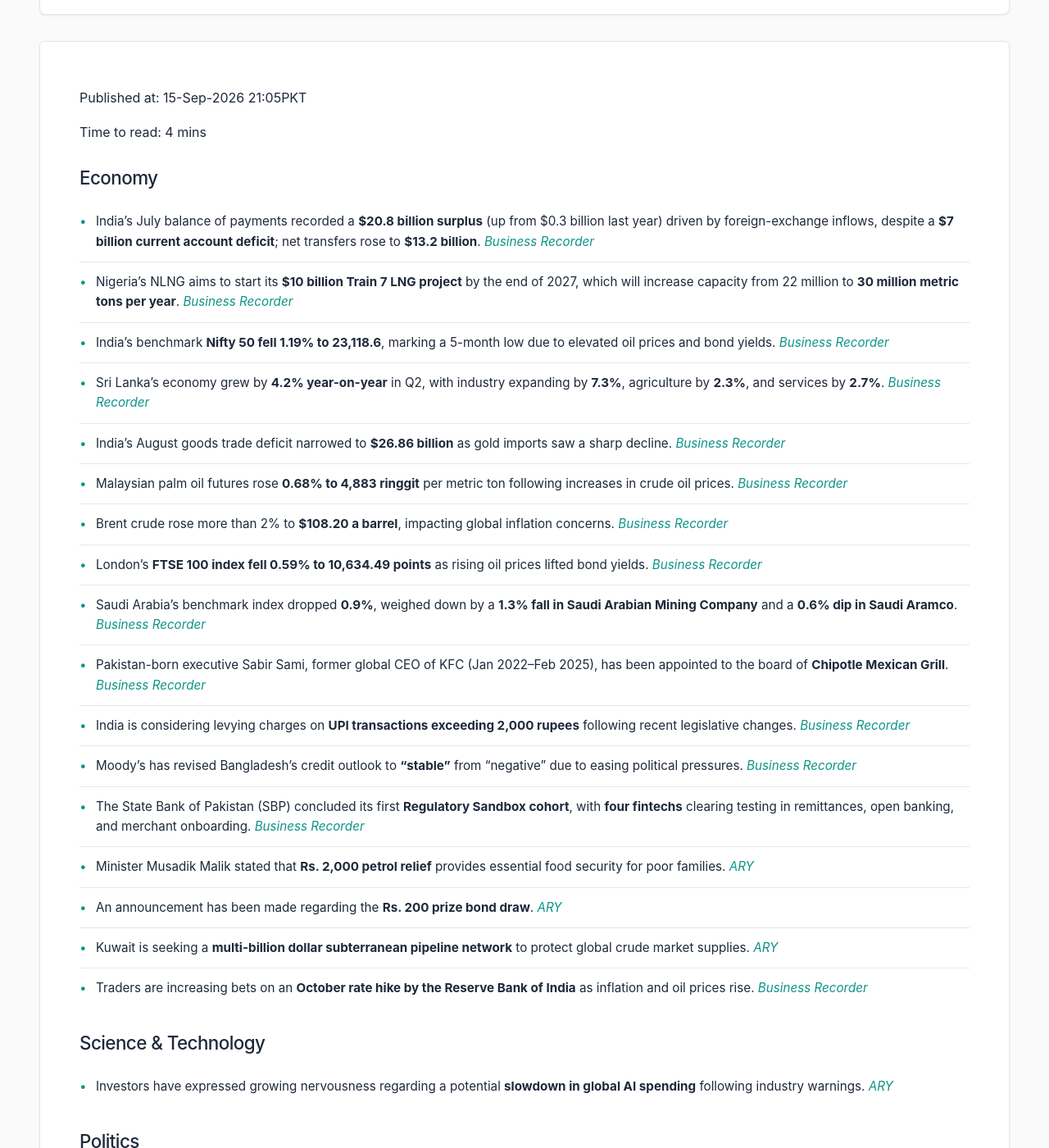
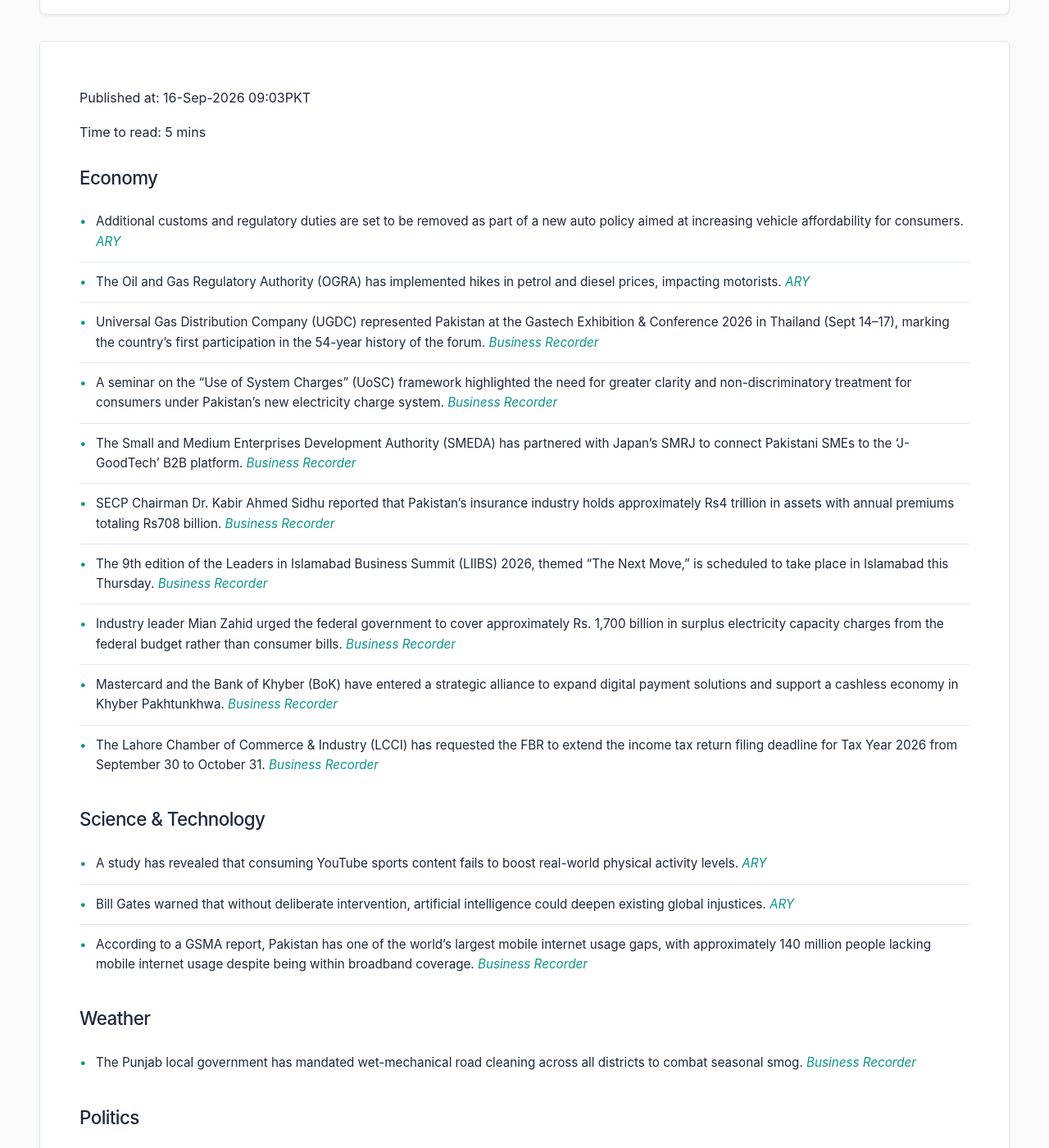
Before and after one commit to zsubzwary/news, a Jekyll site: the page built from en/index.md, in a window 1280 px wide and 1400 px high, scrolled down 209 px. Shown: the whole window at 82% size. Built offline with Jekyll 4.4.1, drawn with Linux system fonts in a browser that asks for light colours; some web fonts are replaced; comment, search, counter and statistics services are not loaded; some of the changed text lies outside the part shown.

Commit message:
DateTime; 2026-09-16T04:03:39.109Z

```diff
--- a/en/index.md
+++ b/en/index.md
@@ -4,48 +4,52 @@ title: Pakistan News Briefing
 lang: en
 ---
 
-Published at: 15-Sep-2026 21:05PKT
+Published at: 16-Sep-2026 09:03PKT
 
-Time to read: 4 mins
+Time to read: 5 mins
 
 ### Economy
-- India's July balance of payments recorded a **$20.8 billion surplus** (up from $0.3 billion last year) driven by foreign-exchange inflows, despite a **$7 billion current account deficit**; net transfers rose to **$13.2 billion**. *[Business Recorder](https://www.brecorder.com/news/40439610/indias-july-balance-of-payments-surplus-jumps-to-208-billion-on-surge-in-fx-inflows)*
-- Nigeria's NLNG aims to start its **$10 billion Train 7 LNG project** by the end of 2027, which will increase capacity from 22 million to **30 million metric tons per year**. *[Business Recorder](https://www.brecorder.com/news/40439602/nigerias-nlng-aims-to-start-up-train-7-lng-project-by-end-2027)*
-- India's benchmark **Nifty 50 fell 1.19% to 23,118.6**, marking a 5-month low due to elevated oil prices and bond yields. *[Business Recorder](https://www.brecorder.com/news/40439593/indias-nifty-50-closes-at-5-month-low-on-elevated-oil-prices-bond-yields)*
-- Sri Lanka’s economy grew by **4.2% year-on-year** in Q2, with industry expanding by **7.3%**, agriculture by **2.3%**, and services by **2.7%**. *[Business Recorder](https://www.brecorder.com/news/40439599/sri-lankas-economy-grew-42-in-q2-despite-pressures-from-iran-war)*
-- India's August goods trade deficit narrowed to **$26.86 billion** as gold imports saw a sharp decline. *[Business Recorder](https://www.brecorder.com/news/40439592/indias-august-goods-trade-deficit-narrows-as-gold-imports-plunge)*
-- Malaysian palm oil futures rose **0.68% to 4,883 ringgit** per metric ton following increases in crude oil prices. *[Business Recorder](https://www.brecorder.com/news/40439596/palm-oil-gains-for-second-straight-session-on-crude-prices)*
-- Brent crude rose more than 2% to **$108.20 a barrel**, impacting global inflation concerns. *[Business Recorder](https://www.brecorder.com/news/40439595/indian-rupee-drops-with-stocks-bonds-as-oil-inflation-and-fed-worries-mount)*
-- London's **FTSE 100 index fell 0.59% to 10,634.49 points** as rising oil prices lifted bond yields. *[Business Recorder](https://www.brecorder.com/news/40439601/london-shares-slip-as-higher-oil-prices-lift-bond-yields-boe-in-focus)*
-- Saudi Arabia’s benchmark index dropped **0.9%**, weighed down by a **1.3% fall in Saudi Arabian Mining Company** and a **0.6% dip in Saudi Aramco**. *[Business Recorder](https://www.brecorder.com/news/40439609/most-gulf-bourses-in-red-on-houthi-attack-and-hormuz-shipping-slump)*
-- Pakistan-born executive Sabir Sami, former global CEO of KFC (Jan 2022–Feb 2025), has been appointed to the board of **Chipotle Mexican Grill**. *[Business Recorder](https://www.brecorder.com/news/40439612/who-is-sabir-sami-pakistan-born-former-kfc-ceo-appointed-to-chipotles-board)*
-- India is considering levying charges on **UPI transactions exceeding 2,000 rupees** following recent legislative changes. *[Business Recorder](https://www.brecorder.com/news/40439600/india-consults-banks-payment-firms-on-fees-for-large-upi-payments-sources-say)*
-- Moody's has revised Bangladesh’s credit outlook to **“stable”** from “negative” due to easing political pressures. *[Business Recorder](https://www.brecorder.com/news/40439597/moodys-revises-bangladeshs-outlook-to-stable-on-easing-political-and-external-pressures)*
-- The State Bank of Pakistan (SBP) concluded its first **Regulatory Sandbox cohort**, with **four fintechs** clearing testing in remittances, open banking, and merchant onboarding. *[Business Recorder](https://www.brecorder.com/news/40439594/sbp-concludes-first-regulatory-sandbox-cohort-four-fintechs-clear-testing)*
-- Minister Musadik Malik stated that **Rs. 2,000 petrol relief** provides essential food security for poor families. *[ARY](https://arynews.tv/rs2000-petrol-relief-could-mean-food-on-the-table-for-poor-families-musadik-malik)*
-- An announcement has been made regarding the **Rs. 200 prize bond draw**. *[ARY](https://arynews.tv/rs-200-prize-bond-draw-announced-see-full-list-here)*
-- Kuwait is seeking a **multi-billion dollar subterranean pipeline network** to protect global crude market supplies. *[ARY](https://arynews.tv/kuwait-seeks-multi-billion-dollar-subterranean-pipeline-network-to-shield-global-crude-market-supplies)*
-- Traders are increasing bets on an **October rate hike by the Reserve Bank of India** as inflation and oil prices rise. *[Business Recorder](https://www.brecorder.com/news/40439606/broadening-inflation-fed-prompts-traders-to-ramp-up-october-india-rate-hike-bets)*
+- Additional customs and regulatory duties are set to be removed as part of a new auto policy aimed at increasing vehicle affordability for consumers. *[ARY](https://arynews.tv/auto-policy-aims-to-make-vehicles-more-affordable-for-consumers-pms-aide)*
+- The Oil and Gas Regulatory Authority (OGRA) has implemented hikes in petrol and diesel prices, impacting motorists. *[ARY](https://arynews.tv/another-blow-for-motorists-as-ogra-hikes-petrol-diesel-prices)*
+- Universal Gas Distribution Company (UGDC) represented Pakistan at the Gastech Exhibition & Conference 2026 in Thailand (Sept 14–17), marking the country's first participation in the 54-year history of the forum. *[Business Recorder](https://www.brecorder.com/news/40439711/ugdc-establishes-national-presence-at-gastech-expo)*
+- A seminar on the "Use of System Charges" (UoSC) framework highlighted the need for greater clarity and non-discriminatory treatment for consumers under Pakistan's new electricity charge system. *[Business Recorder](https://www.brecorder.com/news/40439710/speakers-raise-questions-over-new-electricity-charges-system)*
+- The Small and Medium Enterprises Development Authority (SMEDA) has partnered with Japan’s SMRJ to connect Pakistani SMEs to the 'J-GoodTech' B2B platform. *[Business Recorder](https://www.brecorder.com/news/40439709/smeda-gears-up-to-connect-smes-with-japans-b2b-platform)*
+- SECP Chairman Dr. Kabir Ahmed Sidhu reported that Pakistan's insurance industry holds approximately Rs4 trillion in assets with annual premiums totaling Rs708 billion. *[Business Recorder](https://www.brecorder.com/news/40439708/secp-chief-highlights-importance-of-digital-transformation)*
+- The 9th edition of the Leaders in Islamabad Business Summit (LIIBS) 2026, themed “The Next Move,” is scheduled to take place in Islamabad this Thursday. *[Business Recorder](https://www.brecorder.com/news/40439702/nutshell-group-to-host-9th-edition-of-liibs-2026-tomorrow)*
+- Industry leader Mian Zahid urged the federal government to cover approximately Rs. 1,700 billion in surplus electricity capacity charges from the federal budget rather than consumer bills. *[Business Recorder](https://www.brecorder.com/news/40439700/mian-zahid-demands-paying-capacity-charges-from-federal-budget)*
+- Mastercard and the Bank of Khyber (BoK) have entered a strategic alliance to expand digital payment solutions and support a cashless economy in Khyber Pakhtunkhwa. *[Business Recorder](https://www.brecorder.com/news/40439699/mastercard-and-bok-partner-to-accelerate-digital-payments)*
+- The Lahore Chamber of Commerce & Industry (LCCI) has requested the FBR to extend the income tax return filing deadline for Tax Year 2026 from September 30 to October 31. *[Business Recorder](https://www.brecorder.com/news/40439698/lcci-seeks-extension-in-income-tax-return-filing-deadline)*
 
 ### Science & Technology
-- Investors have expressed growing nervousness regarding a potential **slowdown in global AI spending** following industry warnings. *[ARY](https://arynews.tv/investors-nervous-about-ai-spending-slowdown-after-industry-warnings)*
+- A study has revealed that consuming YouTube sports content fails to boost real-world physical activity levels. *[ARY](https://arynews.tv/youtube-sports-content-fails-to-boost-real-world-physical-activity-study-finds)*
+- Bill Gates warned that without deliberate intervention, artificial intelligence could deepen existing global injustices. *[ARY](https://arynews.tv/bill-gates-warns-ai-could-deepen-global-injustice-without-deliberate-intervention)*
+- According to a GSMA report, Pakistan has one of the world's largest mobile internet usage gaps, with approximately 140 million people lacking mobile internet usage despite being within broadband coverage. *[Business Recorder](https://www.brecorder.com/news/40439704/mobile-internet-usage-gap-pakistan-ranks-among-top-countries-by-absolute-number)*
+
+### Weather
+- The Punjab local government has mandated wet-mechanical road cleaning across all districts to combat seasonal smog. *[Business Recorder](https://www.brecorder.com/news/40439707/punjab-mandates-wet-cleaning-to-combat-smog)*
 
 ### Politics
-- Pakistan and Lebanon have agreed to deepen **diplomatic and security cooperation** following meetings between Lebanon’s Interior Minister and Pakistani officials, including Ishaq Dar and Mohsin Naqvi. *[Business Recorder](https://www.brecorder.com/news/40439608/pakistan-lebanon-agree-to-deepen-diplomatic-security-ties)*
+- PTI Punjab MPs have agreed to intensify public outreach through the "Street Movement" in Lahore. *[Business Recorder](https://www.brecorder.com/news/40439706/pti-punjab-mps-agree-to-sustain-intensify-public-outreach)*
+- The PTI has criticized the Federal Constitutional Court’s (FCC) decision to seek Supreme Court records regarding the hospital transfer of Imran Khan. *[Business Recorder](https://www.brecorder.com/news/40439705/iks-hospital-transfer-case-pti-criticises-fcc-intervention-to-sc-order)*
+- President Asif Ali Zardari emphasized that the Pak-China strategic relationship must be reinforced through deeper economic cooperation. *[Business Recorder](https://www.brecorder.com/news/40439703/pak-china-strategic-trust-must-be-sustained-reinforced-president)*
+- A Jamaat-e-Islami (JI) delegation met with federal ministers to discuss relief measures for two- and three-wheelers and small cars amid the fuel crisis. *[Business Recorder](https://www.brecorder.com/news/40439696/fuel-crisis-ji-panel-hails-relief-measures-in-meeting-with-ministers)*
+- PTI Interim Chairman Barrister Gohar Ali Khan criticized the Punjab police for failing to provide security to KP Chief Minister Sohail Afridi during his visit to Lahore. *[Business Recorder](https://www.brecorder.com/news/40439695/gohar-slams-punjab-police-for-mistreating-afridi)*
 
 ### National
-- The Punjab government has approved the implementation of **digital credentials for arms licences**. *[ARY](https://arynews.tv/punjab-approves-digital-credentials-for-arms-licences)*
-- A 43-page inquiry into the **PIMS fire** held the hospital administration responsible for safety failures that caused the **deaths of 14 newborn babies**. *[Business Recorder](https://www.brecorder.com/news/40439603/pims-fire-inquiry-report-finds-major-safety-failures-behind-deaths-of-newborns)*
-- A firing demo video of **MLO Dr. Osama** has surfaced in connection to the Mir Raza case. *[ARY](https://arynews.tv/mir-raza-case-mlo-dr-osamas-firing-demo-video-surfaces)*
+- An eight-member probe team has been established to investigate the recent killings in Surjani Town. *[ARY](https://arynews.tv/surjani-town-killings-eight-member-team-formed-to-probe-deaths)*
+- An anti-terrorism court has sent former PTI MPA Shabbir Gujjar to jail for an identification parade related to the attack on the Corps Commander House. *[Business Recorder](https://www.brecorder.com/news/40439694/corps-commander-house-former-pti-mpa-sent-to-jail-for-identification-parade)*
 
 ### International
-- The UN reports that over **100,000 people** have been internally displaced by the renewed Yemen conflict, with thousands more fleeing to Djibouti. *[Business Recorder](https://www.brecorder.com/news/40439611/yemen-conflict-displaces-over-100000-people-un-says)*
-- The **Indian rupee settled at 95.9550 per dollar**, its weakest level in over a month, amid concerns over oil prices and US Fed policy. *[Business Recorder](https://www.brecorder.com/news/40439595/indian-rupee-drops-with-stocks-bonds-as-oil-inflation-and-fed-worries-mount)*
-- The Reserve Bank of India (RBI) has filed a caveat to be heard regarding the **listing of Tata Sons** after rejecting its bid to deregister as an NBFC. *[Business Recorder](https://www.brecorder.com/news/40439604/rbi-files-caveat-after-rejecting-tata-sons-bid-to-avoid-listing-source-says)*
+- Police in Gurugram have filed attempt-to-murder charges in a recent hit-and-run case. *[ARY](https://arynews.tv/gurugram-shocker-police-slap-attempt-to-murder-charge-in-hit-and-run-case)*
+- The Congressional Budget Office reported that the Iran war has cost the US military $38 billion. *[ARY](https://arynews.tv/iran-war-has-cost-us-military-38-bn-congressional-budget-office)*
+- Egypt has voiced its support for Saudi Arabia and called for the protection of unhindered sea routes. *[ARY](https://arynews.tv/cairo-egypt-stands-with-saudi-urges-unhindered-sea-routes)*
+- Saudi Arabia has endorsed a National SME strategy aimed at creating 500,000 jobs by 2030. *[ARY](https://arynews.tv/saudi-arabia-endorses-national-sme-strategy-to-create-500000-jobs-by-2030)*
+- Qatar has issued a warning against the potential closure of the critical Bab al Mandab maritime strait. *[ARY](https://arynews.tv/qatar-warns-against-closure-of-critical-bab-al-mandab-maritime-strait)*
+- The Indian rupee faces significant pressure and is expected to potentially slip past the 96 mark due to high oil prices and a potential US Federal Reserve rate hike. *[Business Recorder](https://www.brecorder.com/news/40439731/indian-rupee-faces-more-pressure-with-likely-fed-rate-hike-compounding-oil-pain)*
+- A Saudi-led military coalition reported that air defenses successfully destroyed a Houthi drone near Makkah. *[Business Recorder](https://www.brecorder.com/news/40439730/saudi-coalition-says-houthi-drone-destroyed-near-makkah)*
 
 ### Sports
-- Michael Carrick has urged **Manchester United** to use the "pain" from their recent derby to fuel their upcoming match against Brighton. *[ARY](https://arynews.tv/carrick-urges-man-utd-to-use-derby-pain-as-fuel-against-brighton)*
+- A National Assembly standing committee has directed the Pakistan Football Federation (PFF) to align its constitution and rules with FIFA requirements. *[Business Recorder](https://www.brecorder.com/news/40439701/na-panel-directs-pff-to-align-constitution-rules-with-fifa-requirements)*
 
-### Other
-- Oman’s **Muttrah cable car** has cleared global safety tests and is nearing its official launch. *[ARY](https://arynews.tv/omans-muttrah-cable-car-clears-global-safety-test-nears-launch)*
-- Detailed information regarding the **Germany skilled worker visa process** has been provided. *[ARY](https://arynews.tv/germany-skilled-worker-visa-process-explained)*
+### Health
+- The LCCI held a session regarding an integrated online portal for alternative medicines and health products, involving officials from the Drug Regulatory Authority of Pakistan (DRAP). *[Business Recorder](https://www.brecorder.com/news/40439697/alternative-medicines-health-products-lcci-holds-session-on-integrated-online-portal)*
```
